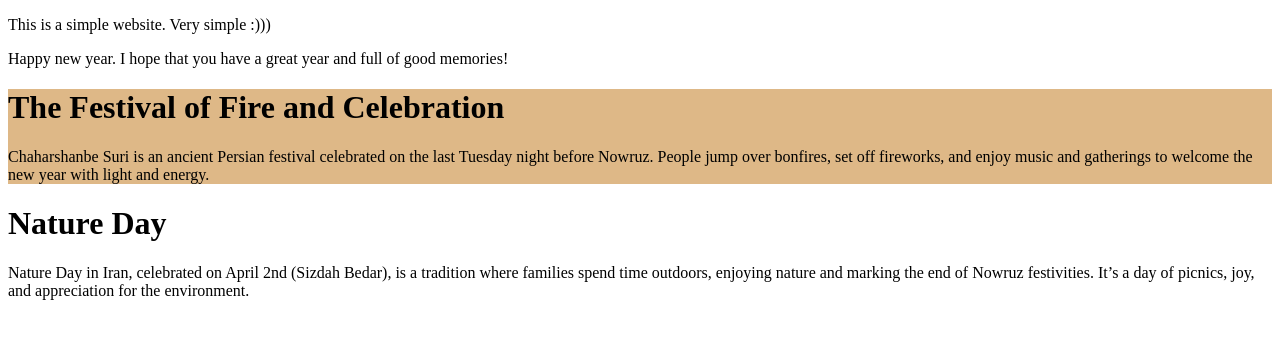
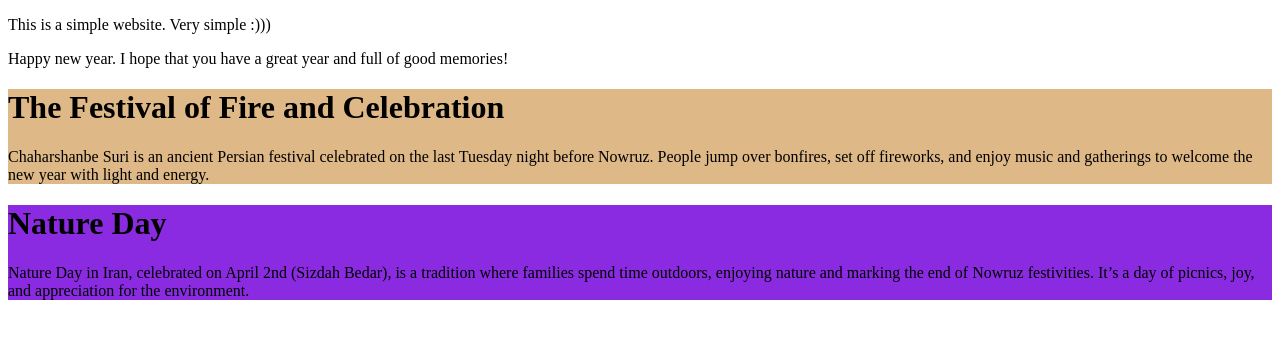
Before and after one commit to am-afl/SE_lab_s1, a plain HTML site: page index.html in a window 1280 px wide. Drawn offline with Linux system fonts and the light colour scheme.

Commit message:
add background color to nature day class

```diff
--- a/style.css
+++ b/style.css
@@ -1,3 +1,7 @@
 .fireworks {
     background-color: burlywood;
 }
+.nature_day{
+    background-color: blueviolet;
+
+}
```
